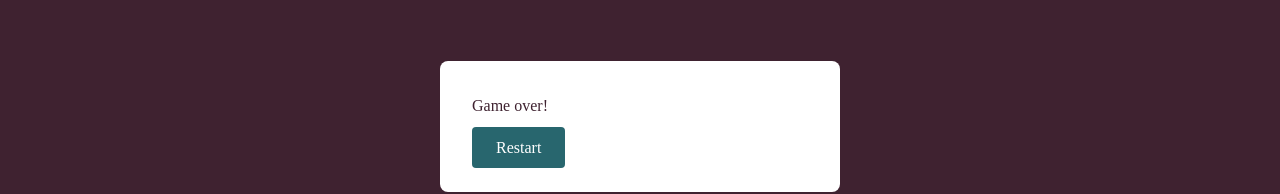
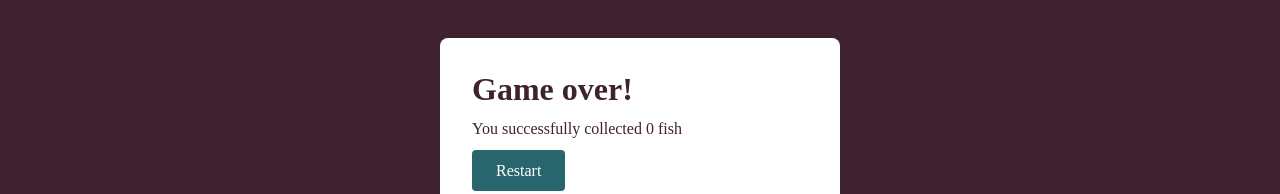
Before and after one commit to darbyuw/final-project-hcde-438, a React (Vite) app in the folder final-proj/: page /gameover in a window 1280 px wide. Shown: the part 312-506 px from the top of the page. Built offline with nearby package versions, Linux system fonts and the light colour scheme; no server answers; a web font is replaced by a local one.

Commit message:
add fishcount to gameover page

```diff
--- a/final-proj/src/pages/Game Over/GameOver.jsx
+++ b/final-proj/src/pages/Game Over/GameOver.jsx
@@ -1,16 +1,17 @@
 import { Link } from "react-router-dom";
 import "./GameOver.css";
+import { useContext } from "react";
+import { FishCountContext } from '../../context/FishCountContext.jsx';
 
 
 const Gameover = () => {
-
-    // reset game progress in firestore!!!
-
+    const { fishCount } = useContext(FishCountContext);
 
     return (
         <div className="gameover-container">
             <div className="gameover-content">
-                <p>Game over!</p>
+                <h1>Game over!</h1>
+                <p>You successfully collected {fishCount} fish</p>
                 <Link to="/questions" className="cta-button primary">
                     Restart
                 </Link>
```
